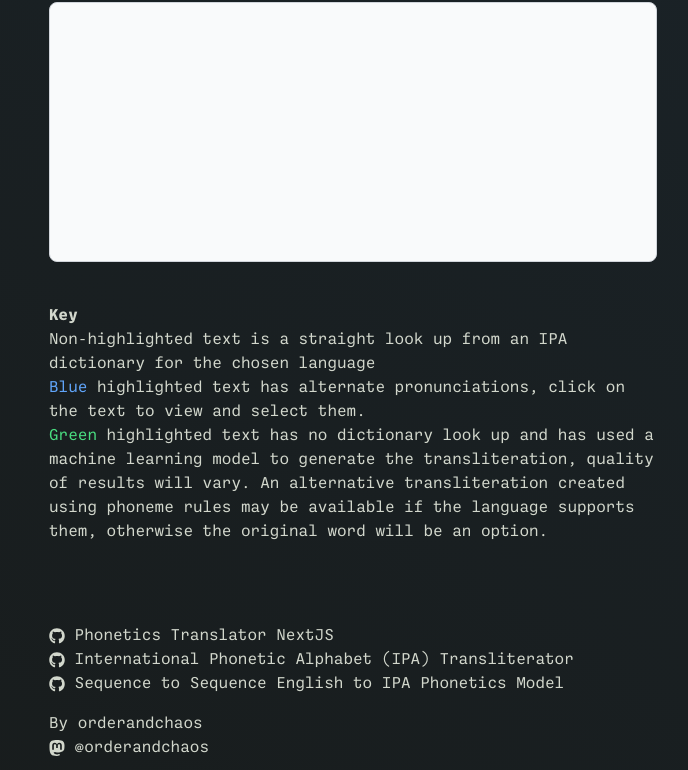
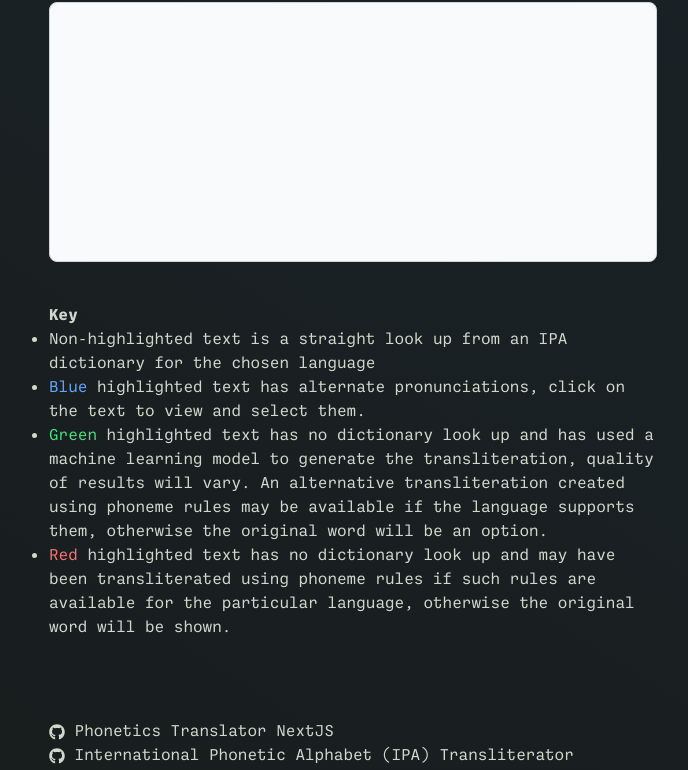
Before and after one commit to OrderAndCh4oS/phonetics-translator-next, a Next.js app: page / in a window 1280 px wide. Shown: the part 503-1273 px from the top of the page, without its empty margins (31-719 px from the left). Built offline with nearby package versions, Linux system fonts and the light colour scheme.

Commit message:
Add list-disc

```diff
--- a/components/tranliterator-key.tsx
+++ b/components/tranliterator-key.tsx
@@ -1,7 +1,7 @@
 const TransliteratorKey = () =>
     <div className={'my-10'}>
         <h3 className='font-bold'>Key</h3>
-        <ul>
+        <ul className={'list-disc'}>
             <li>
                 Non-highlighted text is a straight look up from an IPA dictionary for the chosen language
             </li>
@@ -15,6 +15,11 @@ const TransliteratorKey = () =>
                 alternative transliteration created using phoneme rules may be available if the language supports them,
                 otherwise the original word will be an option.
             </li>
+            <li>
+                <span className='text-red-400'>Red</span> highlighted text has no dictionary look up and may
+                have been transliterated using phoneme rules if such rules are available for the
+                particular language, otherwise the original word will be shown.
+            </li>
         </ul>
     </div>
 
```
